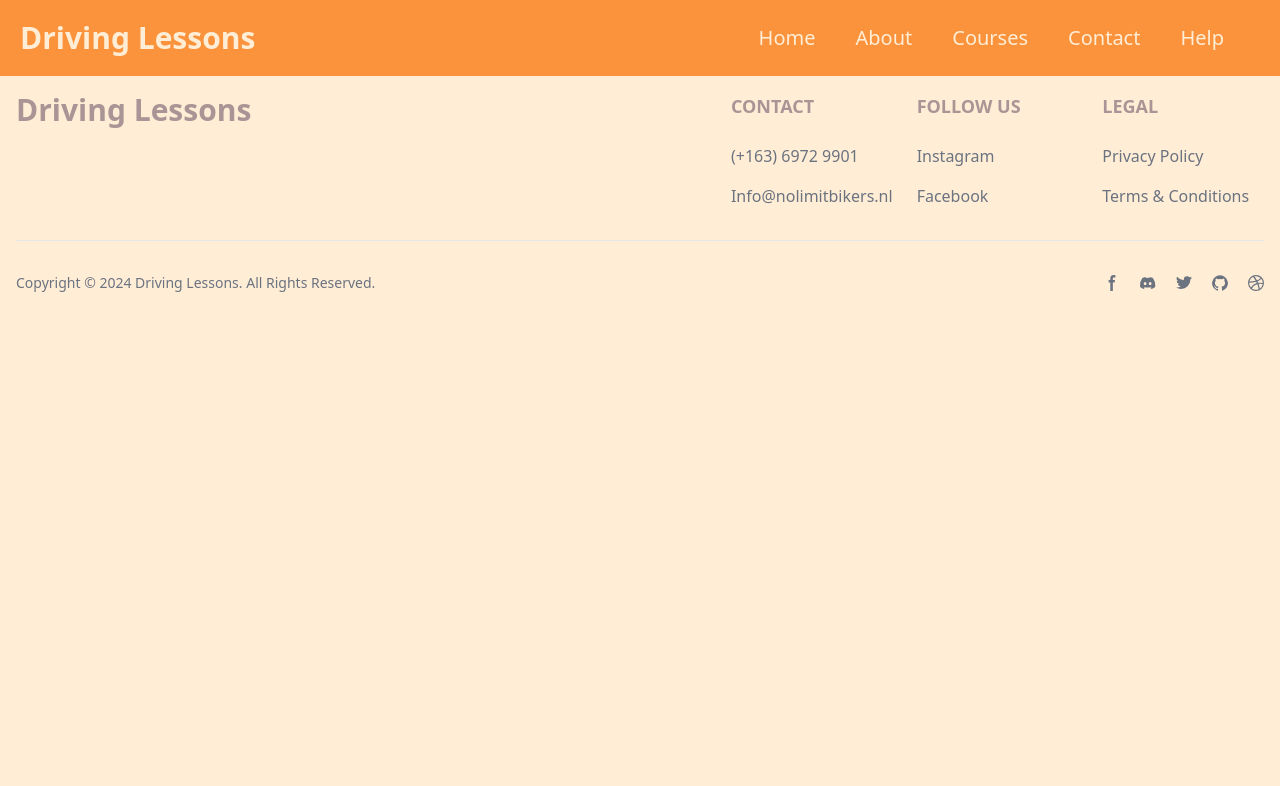
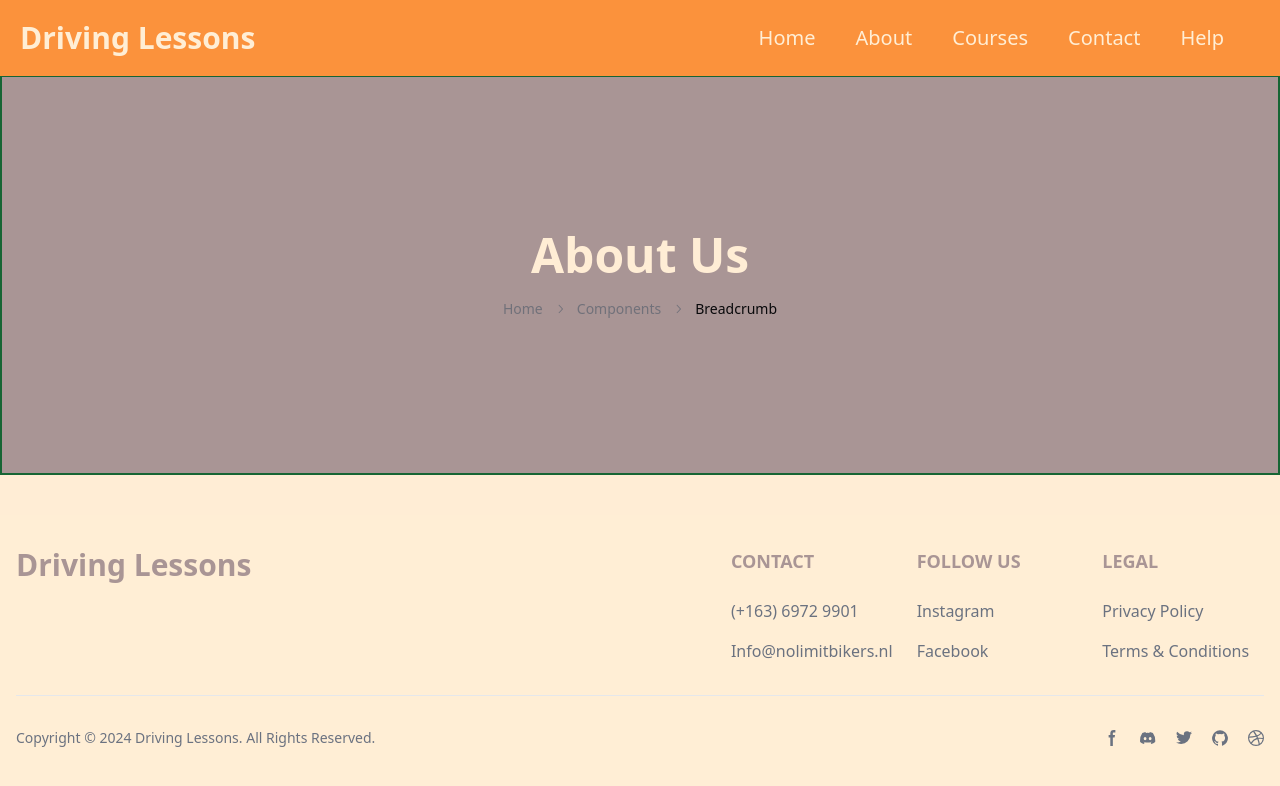
Before and after one commit to Codngwthubaid/NoLimitBikers, a Next.js app: page /pages/about in a window 1280 px wide. Shown: the top 786 px of the page. Built offline with nearby package versions, Linux system fonts and the light colour scheme.

Commit message:
Add breadcrumb component in the about page in the top of the section

```diff
--- a/src/app/pages/about/page.js
+++ b/src/app/pages/about/page.js
@@ -10,10 +10,13 @@ import {
 
 
 const page = () => {
-  return (<>
+  return (
+    <>
       <main>
         <section>
-        <article>
+          <article className='pt-[75px]'>
+            <div className='bg-[#a99595] gap-y-5 flex flex-col justify-center items-center border-2 border-green-800 h-[50vh] text-white'>
+              <div className='text-5xl font-bold text-[#ffedd5]'>About Us</div>
               <div>
               <Breadcrumb>
                 <BreadcrumbList>
@@ -30,7 +33,7 @@ const page = () => {
                   </BreadcrumbItem>
                 </BreadcrumbList>
               </Breadcrumb>
-
+              </div>
             </div>
           </article>
         </section>
```
Lines whose indentation alone changed are shown as unchanged.
